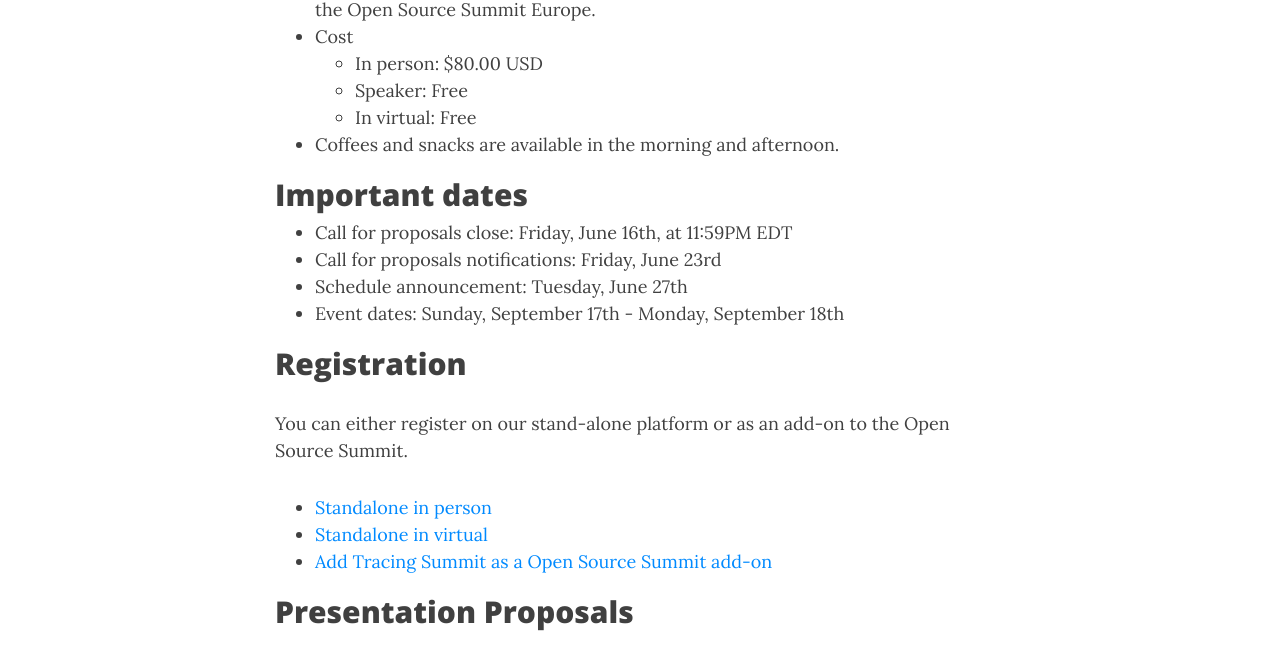
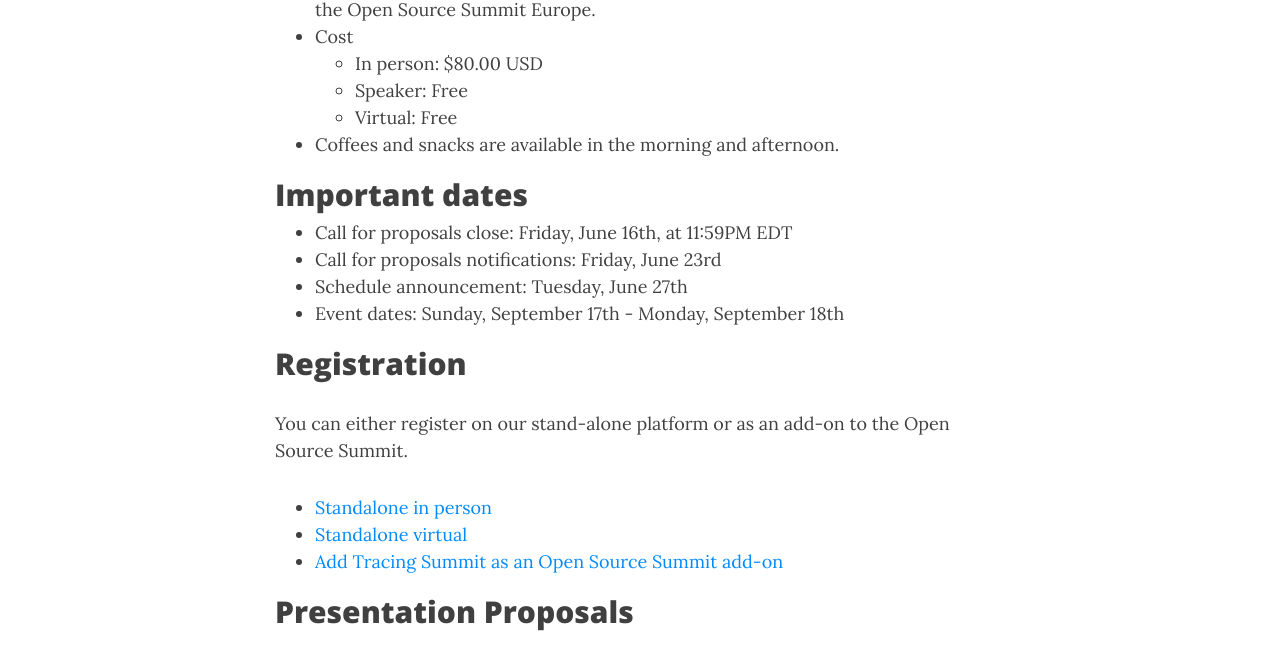
Before and after one commit to tracingsummit/tracingsummit.github.io, a Jekyll site: the page built from index.md, in a window 1280 px wide and 900 px high, scrolled down 474 px. Shown: the part 154-816 px from the top of the window. Built offline with Jekyll 4.4.1, drawn with Linux system fonts in a browser that asks for light colours; nearby versions of some CDN libraries.

```diff
--- a/index.md
+++ b/index.md
@@ -20,7 +20,7 @@ real-time systems, as well as kernel development.
 * Cost
 	* In person: $80.00 USD
     * Speaker: Free
-    * In virtual: Free
+    * Virtual: Free
 * Coffees and snacks are available in the morning and afternoon.
 
 ## Important dates
@@ -35,8 +35,8 @@ real-time systems, as well as kernel development.
 You can either register on our stand-alone platform or as an add-on to the Open Source Summit.
 
 * [Standalone in person](https://cvent.me/Gn0nkR)
-* [Standalone in virtual](https://cvent.me/xywylX)
-* [Add Tracing Summit as a Open Source Summit add-on](https://events.linuxfoundation.org/open-source-summit-europe/features/co-located-events/)
+* [Standalone virtual](https://cvent.me/xywylX)
+* [Add Tracing Summit as an Open Source Summit add-on](https://events.linuxfoundation.org/open-source-summit-europe/features/co-located-events/)
 
 ## Presentation Proposals
 
```
